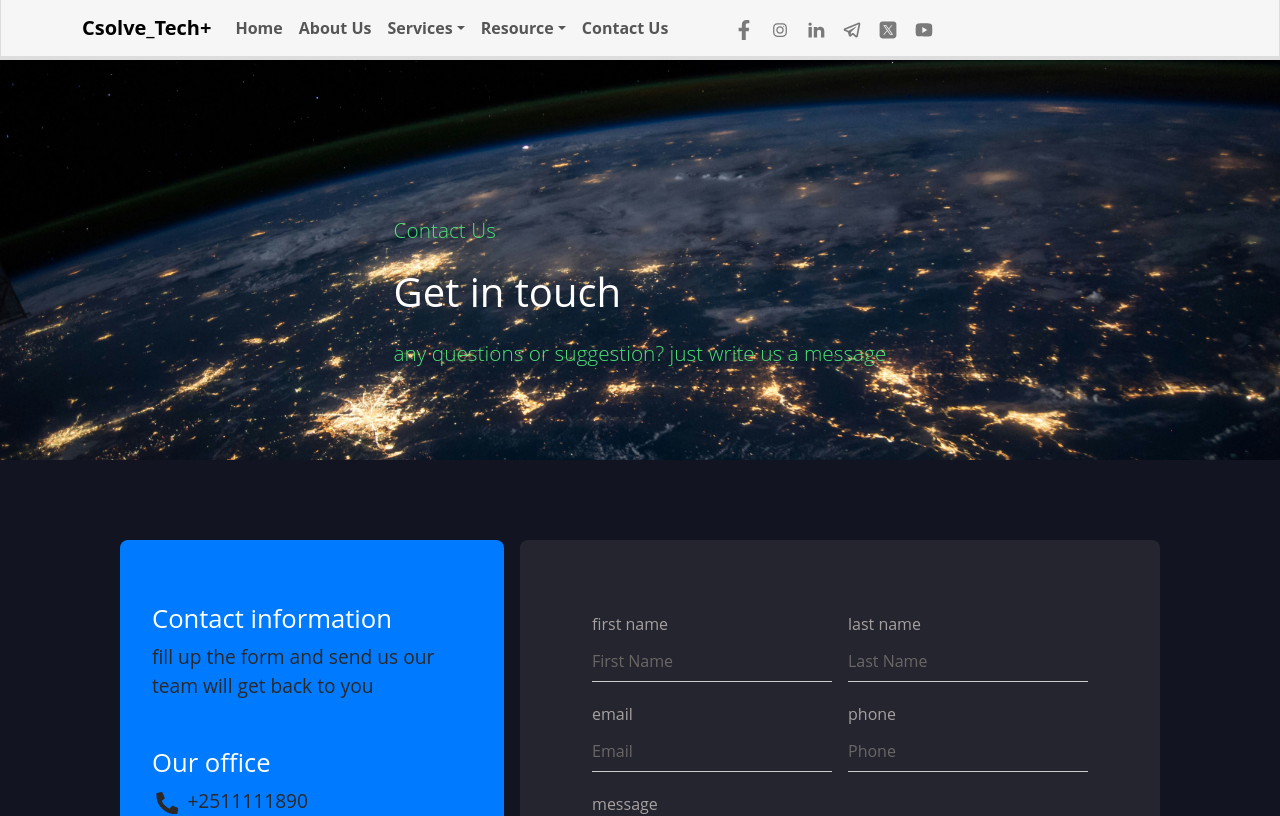
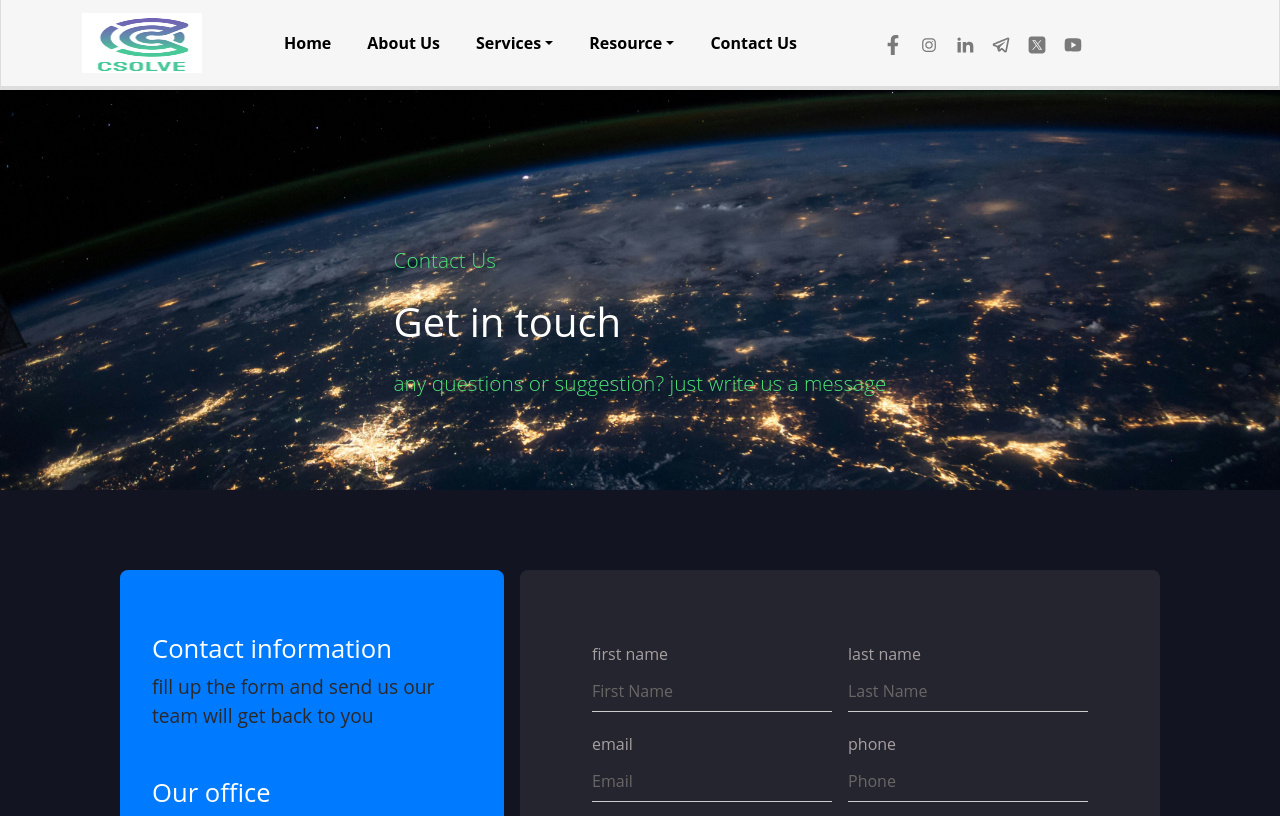
Before and after one commit to CSOLVE-TECH/csolve-tech-landing-website, a React (Create React App) app: page /contact in a window 1280 px wide. Shown: the top 816 px of the page. Built offline with nearby package versions, Linux system fonts and the light colour scheme.

Commit message:
Add some adjestment to the header

```diff
--- a/src/component/Header.js
+++ b/src/component/Header.js
@@ -1,4 +1,4 @@
-import React from 'react';
+import React, { useState } from 'react';
 import Container from 'react-bootstrap/Container';
 import './header.css';
 import Nav from 'react-bootstrap/Nav';
@@ -12,22 +12,44 @@ import Twitter from './social-medias/Twitter';
 import Youtube from './social-medias/Youtube';
 
 function BasicExample() {
+  // State for managing dropdown hover
+  const [showServicesDropdown, setShowServicesDropdown] = useState(false);
+  const [showResourceDropdown, setShowResourceDropdown] = useState(false);
+
   return (
     <Navbar expand="lg" className="bg-body-tertiary sticky-navbar">
       <Container>
-        <Navbar.Brand href="#home" className="csolve">Csolve_Tech+</Navbar.Brand>
+        <Navbar.Brand href="#home" className="csolve">
+          <div className="brand-image-container">
+            <img src="/assets/images/logo.jpg" alt="Brand" className="brand-image" />
+          </div>
+        </Navbar.Brand>
         <Navbar.Toggle aria-controls="basic-navbar-nav" />
         <Navbar.Collapse id="basic-navbar-nav">
           <Nav className="me-auto">
             <Nav.Link href="#home" className="Nav-itemes">Home</Nav.Link>
             <Nav.Link href="/about" className="Nav-itemes">About Us</Nav.Link>
-            <NavDropdown title="Services" id="basic-nav-dropdown" className="Nav-itemes">
+            <NavDropdown
+              title="Services"
+              id="basic-nav-dropdown"
+              className="Nav-itemes"
+              show={showServicesDropdown}
+              onMouseEnter={() => setShowServicesDropdown(true)}
+              onMouseLeave={() => setShowServicesDropdown(false)}
+            >
               <NavDropdown.Item href="#action/3.1">Software Development</NavDropdown.Item>
               <NavDropdown.Item href="#action/3.2">Software Training Center</NavDropdown.Item>
               <NavDropdown.Item href="#action/3.3">Technology Material Import</NavDropdown.Item>
               <NavDropdown.Item href="#action/3.4">Developer-Company Central HUB</NavDropdown.Item>
             </NavDropdown>
-            <NavDropdown title="Resource" id="basic-nav-dropdown" className="Nav-itemes">
+            <NavDropdown
+              title="Resource"
+              id="basic-nav-dropdown"
+              className="Nav-itemes"
+              show={showResourceDropdown}
+              onMouseEnter={() => setShowResourceDropdown(true)}
+              onMouseLeave={() => setShowResourceDropdown(false)}
+            >
               <NavDropdown.Item href="#action/3.1">Blogs</NavDropdown.Item>
               <NavDropdown.Item href="#action/3.2">Guides</NavDropdown.Item>
             </NavDropdown>
--- a/src/component/header.css
+++ b/src/component/header.css
@@ -1,10 +1,7 @@
-
-.separate-socials-from-tabs {
-  margin-left: 50px !important;
-}
-
-.Nav-itemes, .csolve {
+.Nav-itemes {
   font-weight: bold !important;
+  color: black !important;
+  margin-right: 20px; /* Increase or decrease this value to adjust spacing */
 }
 
 .Nav-itemes:hover,
@@ -20,3 +17,31 @@
   z-index: 1020;
   background-color: white;
 }
+
+.brand-image {
+  width: 120px;
+  height: 60px;
+}
+
+.separate-socials-from-tabs {
+  margin-left: 50px !important;
+}
+
+.navbar .dropdown-toggle,
+.navbar .dropdown-menu .dropdown-item {
+  font-weight: bold !important;
+  color: black !important;
+}
+
+.navbar .dropdown-toggle:hover,
+.navbar .dropdown-toggle:focus,
+.navbar .dropdown-toggle:active,
+.navbar .dropdown-menu .dropdown-item:hover,
+.navbar .dropdown-menu .dropdown-item:focus,
+.navbar .dropdown-menu .dropdown-item:active {
+  color: blue !important;
+}
+
+.brand-image-container {
+  margin-right: 58px;
+}
```
Also changed, not shown: public/assets/images/logo.jpg (added), 1 other file (tests, documents, lock files or other folders).
